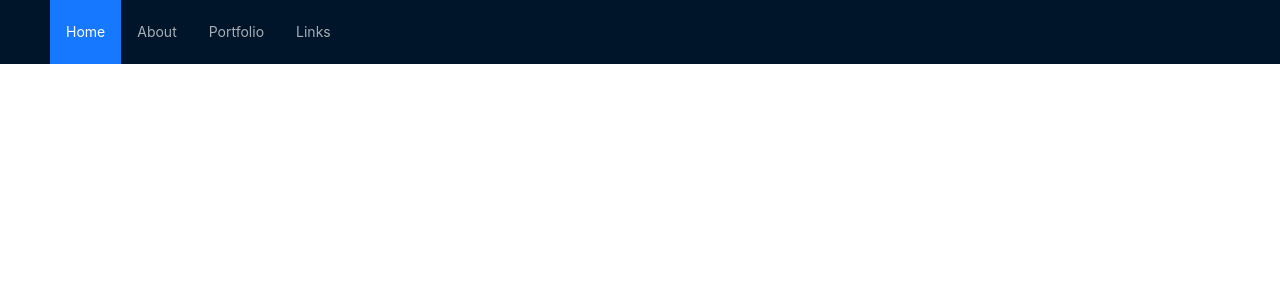
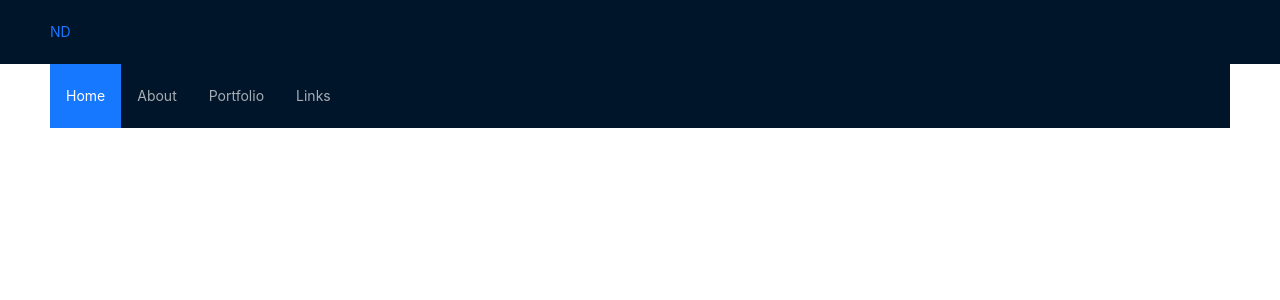
Before and after one commit to NotNanetteKaye/Frontend-AntDesign-nanettework, a React (Create React App) app: page / in a window 1280 px wide. Shown: the top 300 px of the page. Built offline with nearby package versions, Linux system fonts and the light colour scheme.

Commit message:
Reorganized class 'logo' in NavBar.js

```diff
--- a/src/components/NavBar/NavBar.js
+++ b/src/components/NavBar/NavBar.js
@@ -6,13 +6,14 @@ const NavBar = () => {
         <div className='container-fluid'>
             <div className='NavBar'>
                 <div className='logo'>
-                    <Menu theme='dark' mode='horizontal' defaultSelectedKeys={['home']}>
-                        <Menu.Item key='home'>Home</Menu.Item>
-                        <Menu.Item key='about'>About</Menu.Item>
-                        <Menu.Item key='portfolio'>Portfolio</Menu.Item>
-                        <Menu.Item key='links'>Links</Menu.Item>
-                    </Menu>
+                    <a href='http://www.google.com'>ND</a>
                 </div>
+                <Menu theme='dark' mode='horizontal' defaultSelectedKeys={['home']}>
+                    <Menu.Item key='home'>Home</Menu.Item>
+                    <Menu.Item key='about'>About</Menu.Item>
+                    <Menu.Item key='portfolio'>Portfolio</Menu.Item>
+                    <Menu.Item key='links'>Links</Menu.Item>
+                </Menu>
             </div>
         </div>
       );
```
